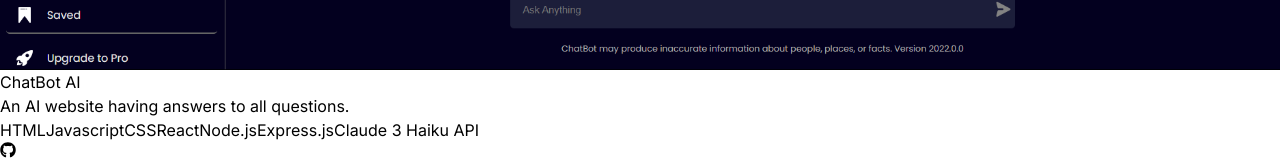
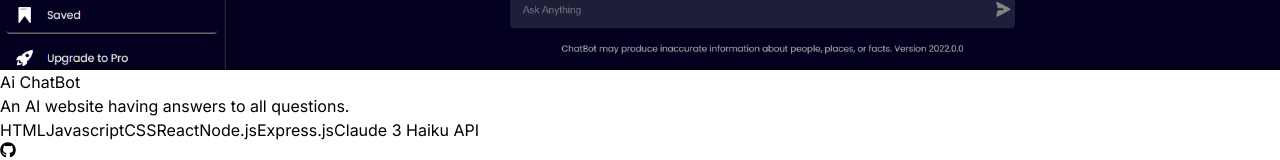
Before and after one commit to Adityabt/MyPortfolio, a React (Vite) app: page / in a window 1280 px wide. Shown: the part 3784-3944 px from the top of the page. Built offline with nearby package versions, Linux system fonts and the light colour scheme.

Commit message:
Updated Title

```diff
--- a/src/constants/index.js
+++ b/src/constants/index.js
@@ -59,7 +59,7 @@
     liveLink: "https://my-portfolio-git-main-adityabts-projects.vercel.app/",
   },
   {
-    title: "ChatBot AI",
+    title: "Ai ChatBot",
     image: project4,
     description: "An AI website having answers to all questions.",
     technologies: [
```
